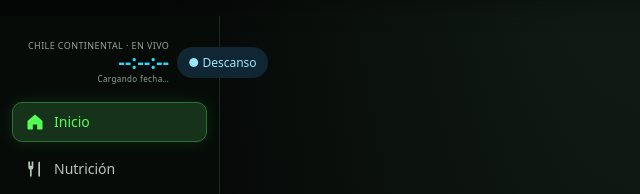
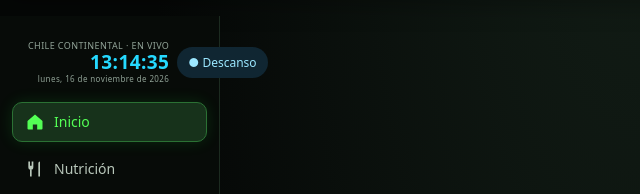
Before and after one commit to Barredacom/fitness-performance-pro, a plain HTML site: page index.html in a window 1280 px wide. Shown: the part 385-579 px from the top of the page, 0-640 px from the left. Drawn offline with nearby package versions, Linux system fonts and the light colour scheme.

Commit message:
Update index.html

```diff
--- a/index.html
+++ b/index.html
@@ -1610,4 +1610,24 @@ document.addEventListener('DOMContentLoaded',smartRefreshMeals);smartRefreshMeal
  document.addEventListener('visibilitychange',()=>{if(!document.hidden)render()});
 })();
 </script>
+
+<script id="clock-recovery-v2124">
+(function(){
+  function refreshClock(){
+    var now=new Date();
+    var clock=document.getElementById('liveClock');
+    var date=document.getElementById('liveDate');
+    try{
+      if(clock) clock.textContent=new Intl.DateTimeFormat('es-CL',{timeZone:'America/Santiago',hour:'2-digit',minute:'2-digit',second:'2-digit',hour12:false}).format(now);
+      if(date) date.textContent=new Intl.DateTimeFormat('es-CL',{timeZone:'America/Santiago',weekday:'long',day:'numeric',month:'long',year:'numeric'}).format(now);
+    }catch(e){
+      if(clock) clock.textContent=now.toLocaleTimeString('es-CL');
+      if(date) date.textContent=now.toLocaleDateString('es-CL');
+    }
+  }
+  refreshClock();
+  window.setInterval(refreshClock,1000);
+})();
+</script>
+
 </body></html>
```
